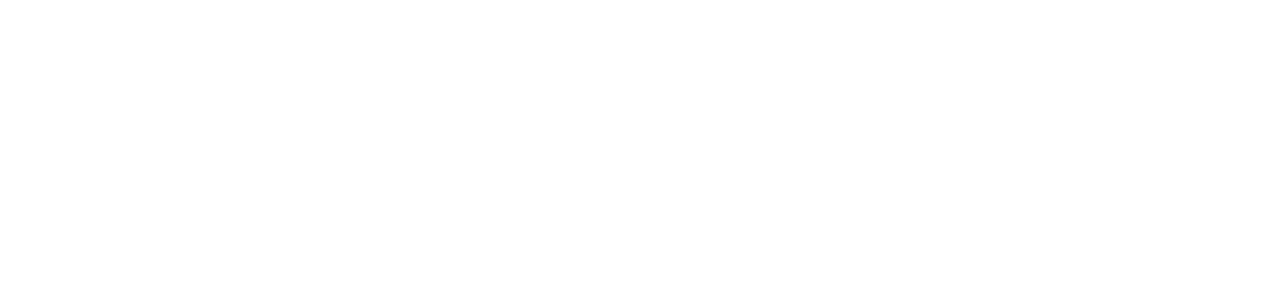
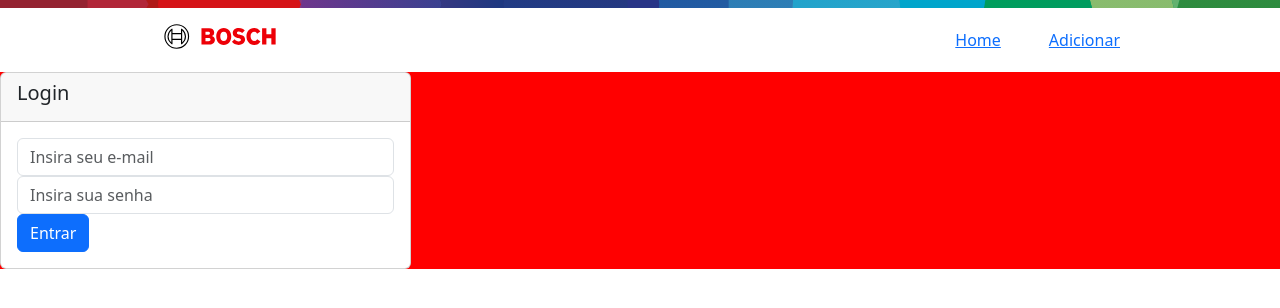
Before and after one commit to emanuelly-b-s/blog-react, a React (Create React App) app in the folder front/: page /login in a window 1280 px wide. Before the commit this address had no page. Shown: the top 308 px of the page. Built offline with nearby package versions, Linux system fonts and the light colour scheme.

Commit message:
fazendo pagina de login

```diff
--- a/front/package.json
+++ b/front/package.json
@@ -9,6 +9,7 @@
     "bootstrap": "^5.3.2",
     "localforage": "^1.10.0",
     "match-sorter": "^6.3.1",
+    "navigate": "^0.3.6",
     "react": "^18.2.0",
     "react-bootstrap": "^2.8.0",
     "react-dom": "^18.2.0",
--- a/front/src/App.js
+++ b/front/src/App.js
@@ -1,7 +1,7 @@
 import { Route, Routes } from 'react-router-dom';
 // import HomePage from './pages/home';
 // import AddPostPage from './pages/addPost';
-// import LoginPage from './pages/login';
+import LoginPage from './pages/login';
 // import RegisterPage from './pages/register';
 import NavBar from './pages/navbar';
 import { AlertProvider } from './context/alert';
@@ -14,6 +14,8 @@
       <AlertProvider>
         <Routes>
           <Route path='/' element={<NavBar />} />
+          <Route path='/login' element={<LoginPage />} />
+
           {/* <Route path='/home' element={<HomePage />} />
           <Route path='/add' element={<AddPostPage />} />
           <Route path='/register' element={<RegisterPage />} /> */}
--- a/front/src/pages/cardLogin/index.js
+++ b/front/src/pages/cardLogin/index.js
@@ -1,61 +1,67 @@
-// import { useContext, useState } from "react";
-// import { Button, Card, Form } from "react-bootstrap";
-// import { useNavigate } from 'react-router-dom';
-// import styles from './styles.module.scss';
-// import { AlertContext } from "../../context/alert";
-// export default function CardLogin() {
-//     const { setMessage, setShow, setVariant } = useContext(AlertContext);
-//     const navigate = useNavigate();
-//     var [email, setEmail] = useState('');
-//     var [pass, setPass] = useState('');
-//     function handleSubmit(e) {
-//         e.preventDefault();
-//         if (!formValid()) return
-//         navigate('/home')
-//     }
-//     function formValid() {
-//         if (!email.includes('@')) {
-//             setMessage('Insira um e-mail válidos')
-//             setShow(true);
-//             setVariant('danger')
-//             return false;
-//         }
-//         if (email.length < 5) {
-//             setMessage('Insira um e-mail válido')
-//             setShow(true);
-//             setVariant('danger')
-//             return false;
-//         }
-//         return true
-//     }
-//     return (
-//         <Card className={styles.card}>
-//             <Card.Header className={styles.card__header}>
-//                 <Card.Title>Login</Card.Title>
-//             </Card.Header>
-//             <Card.Body>
-//                 <Form
-//                     className={styles.card__form}
-//                     onSubmit={handleSubmit}
-//                 >
-//                     <Form.Control
-//                         value={email}
-//                         placeholder="Insira seu e-mail"
-//                         onChange={(e) => setEmail(e.target.value)}
-//                     />
-//                     <Form.Control
-//                         value={pass}
-//                         placeholder="Insira sua senha"
-//                         onChange={(e) => setPass(e.target.value)}
-//                     />
-//                     <Button
-//                         className={styles.card__form__button}
-//                         type='submit'
-//                     >
-//                         Entrar
-//                     </Button>
-//                 </Form>
-//             </Card.Body>
-//         </Card>
-//     )
-// }
+import { useContext, useState } from "react";
+import { Button, Card, Form } from "react-bootstrap";
+import { useNavigate } from 'react-router-dom';
+import styles from './styles.module.scss';
+import { AlertContext } from "../../context/alert";
+
+export default function CardLogin() {
+
+    const { setMessage, setShow, setVariant } = useContext(AlertContext);
+
+    const navigate = useNavigate();
+
+    var [email, setEmail] = useState('');
+    var [pass, setPass] = useState('');
+
+    function handleSubmit(e) {
+        e.preventDefault();
+        if (!formValid()) return
+        navigate('/home')
+    }
+
+    function formValid() {
+        if (!email.includes('@')) {
+            setMessage('Insira um e-mail válidos');
+            setShow(true);
+            setVariant('danger')
+            return false;
+        }
+        if (email.length < 5) {
+            setMessage('Insira um e-mail válido');
+            setShow(true);
+            setVariant('danger');
+            return false;
+        }
+        return true
+    }
+    return (
+        <Card className={styles.card}>
+            <Card.Header >
+                <Card.Title>Login</Card.Title>
+            </Card.Header>
+            <Card.Body>
+                <Form
+                    // className={styles.card__form}
+                    onSubmit={handleSubmit}
+                >
+                    <Form.Control
+                        value={email}
+                        placeholder="Insira seu e-mail"
+                        onChange={(e) => setEmail(e.target.value)}
+                    />
+                    <Form.Control
+                        value={pass}
+                        placeholder="Insira sua senha"
+                        onChange={(e) => setPass(e.target.value)}
+                    />
+                    <Button
+                        // className={styles.card__form__button}
+                        type='submit'
+                    >
+                        Entrar
+                    </Button>
+                </Form>
+            </Card.Body>
+        </Card>
+    )
+}
--- a/front/src/pages/login/index.js
+++ b/front/src/pages/login/index.js
@@ -1,17 +1,20 @@
-// import { Col, Row } from 'react-bootstrap';
-// import CardLogin from '../../components/CardLogin';
-// import styles from './styles.module.scss';
-// import AlertComponent from '../../components/alert';
+import { Col, Row, Container } from 'react-bootstrap';
+import CardLogin from '../../pages/cardLogin';
+import styles from './styles.module.scss';
+import NavBar from '../../pages/navbar';
 
-// export default function LoginPage() {
-//     return (
-//         <Col className={styles.container}>
-//             <Row className={styles.container__row}>
-//                 <Col xs={12} sm={8} md={4}>
-//                     <AlertComponent />
-//                     <CardLogin />
-//                 </Col>
-//             </Row>
-//         </Col>
-//     )
-// }
+export default function LoginPage() {
+    return (
+        <Col>
+            <Row><NavBar/></Row>
+            <Col className={styles.container}>
+                <Row className={styles.container__row}>
+                    <Col xs={12} sm={8} md={4}>
+                        <CardLogin/>
+                    </Col>
+                </Row>
+            </Col>
+        </Col>
+
+    )
+}
--- /dev/null
+++ b/front/src/pages/login/styles.module.scss
@@ -0,0 +1,6 @@
+.container{
+
+}
+.container__row{
+    background-color: red;
+}
--- a/front/src/pages/navbar/index.js
+++ b/front/src/pages/navbar/index.js
@@ -4,7 +4,7 @@
 import { Image } from "react-bootstrap";
 import { Link } from "react-router-dom";
 import styles from './styles.module.scss';
-
+import LoginPage from  '../login/index'
 
 export default function NavBar() {
     return (
--- a/front/src/pages/navbar/styles.module.scss
+++ b/front/src/pages/navbar/styles.module.scss
@@ -46,6 +46,7 @@
 .navbar-expand {
     flex-wrap: wrap;
     justify-content: flex-start;
+    width: 100%;
 }
 
 .supergraphic {
@@ -57,3 +58,21 @@
     background-size: cover;
     object-fit: cover;
 }
+
+.container,
+.container-fluid,
+.container-lg,
+.container-md,
+.container-sm,
+.container-xl,
+.container-xxl {
+    --bs-gutter-x: 1.5rem;
+    --bs-gutter-y: 0;
+    min-width: 100%;
+    padding: 0;
+    margin: 0;
+    /* padding-right: calc(var(--bs-gutter-x) * .5); */
+    /* padding-left: calc(var(--bs-gutter-x) * .5); */
+    /* margin-right: auto; */
+    /* margin-left: auto; */
+}
```
Also changed, not shown: front/src/pages/cardLogin/styles.module.css (deleted), front/src/pages/cardLogin/styles.module.scss (added), front/src/pages/login/styles.module.css (deleted), 1 other file (tests, documents, lock files or other folders). Lines whose indentation alone changed are shown as unchanged.
